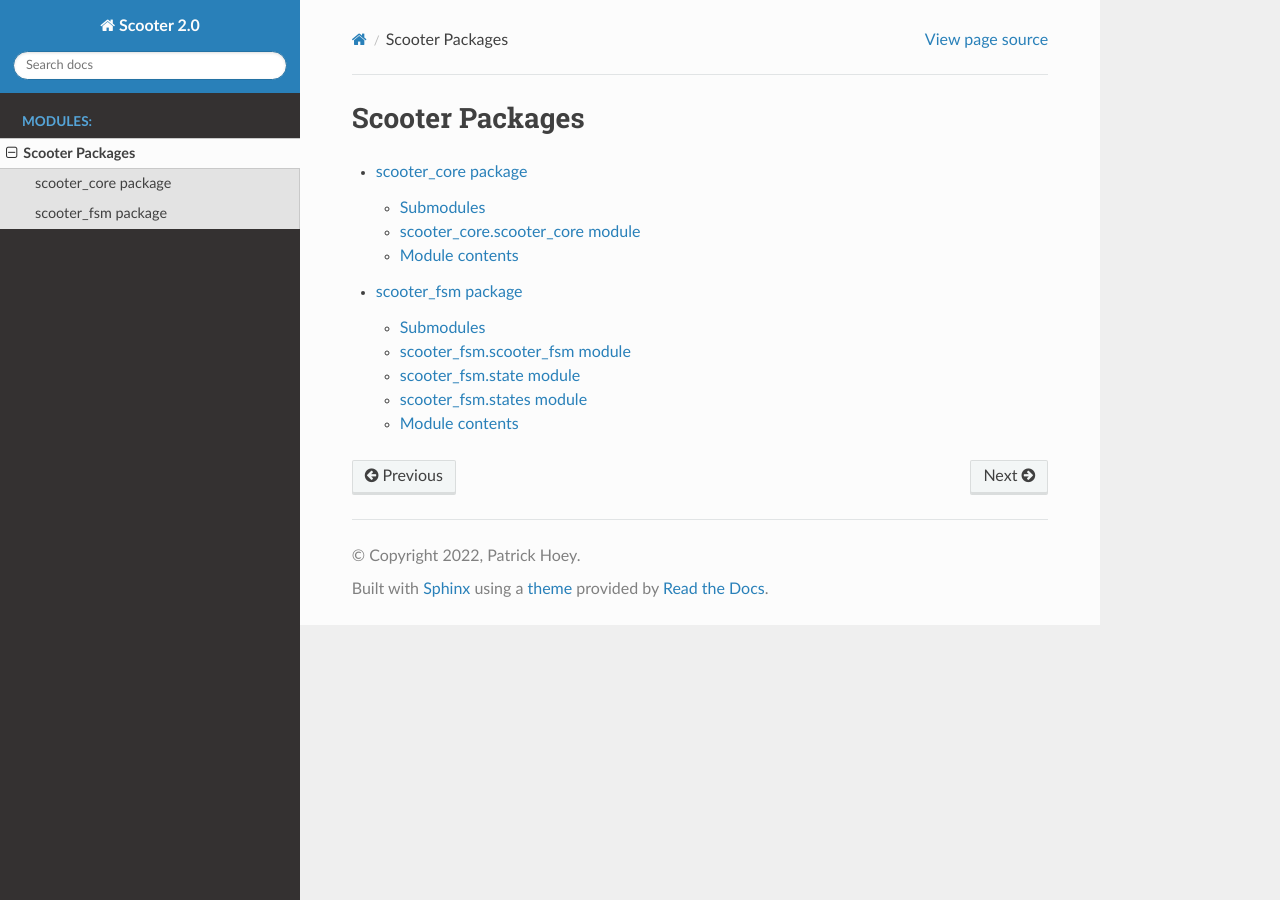
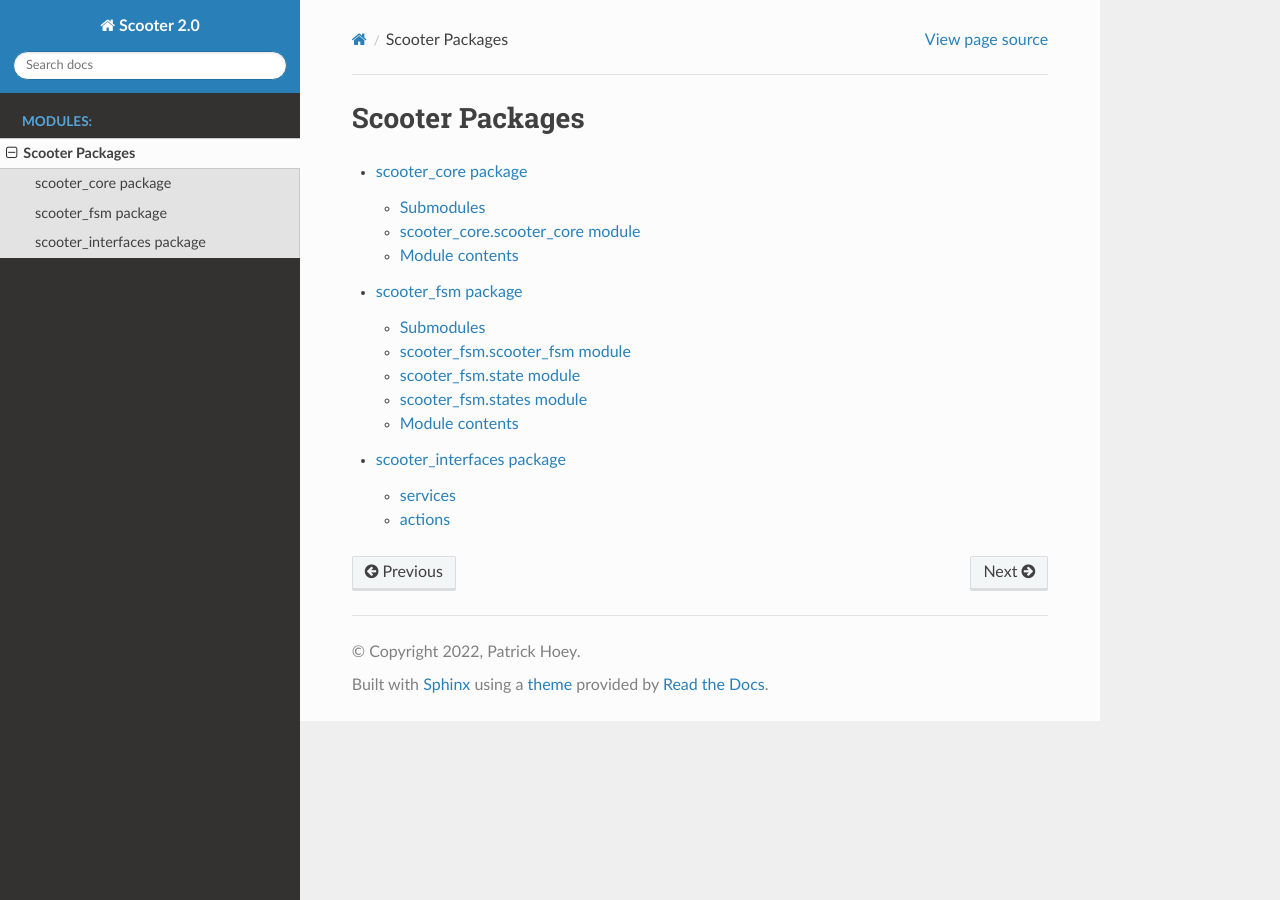
Before and after one commit to umlscooterteam/scooter, a Sphinx documentation site: the page built from docs/source/modules/modules.rst, in a window 1280 px wide. Built offline with Sphinx 7.4.7 and the Read the Docs theme 2.0.0, drawn with Linux system fonts in a browser that asks for light colours.

Commit message:
Added documentation to scooter_interfaces

```diff
--- a/docs/source/modules/modules.rst
+++ b/docs/source/modules/modules.rst
@@ -6,3 +6,4 @@ Scooter Packages
 
    scooter_core
    scooter_fsm
+   scooter_interfaces
--- /dev/null
+++ b/docs/source/modules/scooter_interfaces.rst
@@ -0,0 +1 @@
+.. mdinclude:: ../../../scooter_interfaces/README.md
```
Also changed, not shown: scooter_interfaces/README.md (added).
